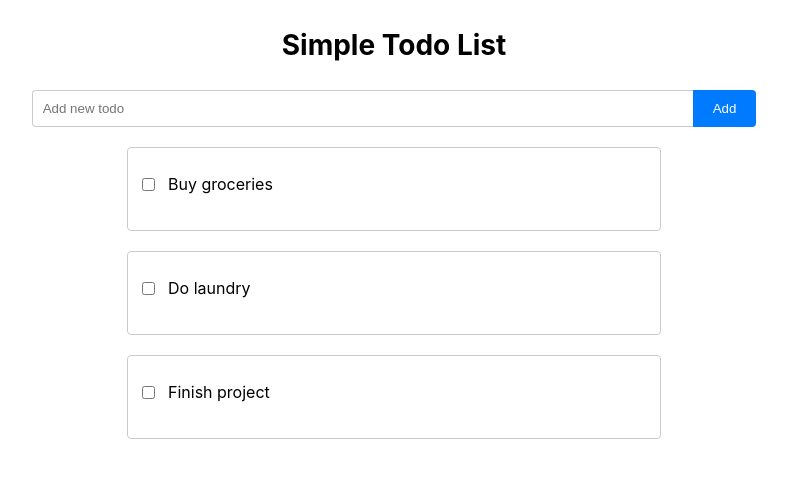
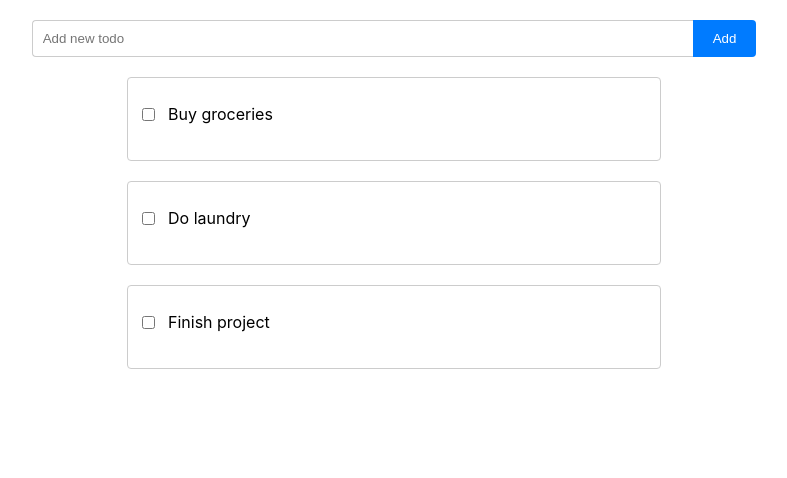
Before and after one commit to Stiegler-EdTech/react-todoList-template, a React (Create React App) app: page / in a window 1280 px wide. Shown: the top 478 px of the page, without its empty margins (246-1033 px from the left). Built offline with nearby package versions, Linux system fonts and the light colour scheme.

Commit message:
delete header

```diff
--- a/src/App.js
+++ b/src/App.js
@@ -24,7 +24,7 @@ const App = () => {
 
   return (
     <div className="App">
-      <h3>Simple Todo List</h3>
+
       <NewTodo addTodo={addTodo} />
       <TodoList todos={todos} toggleTodo={toggleTodo} />
     </div>
```
